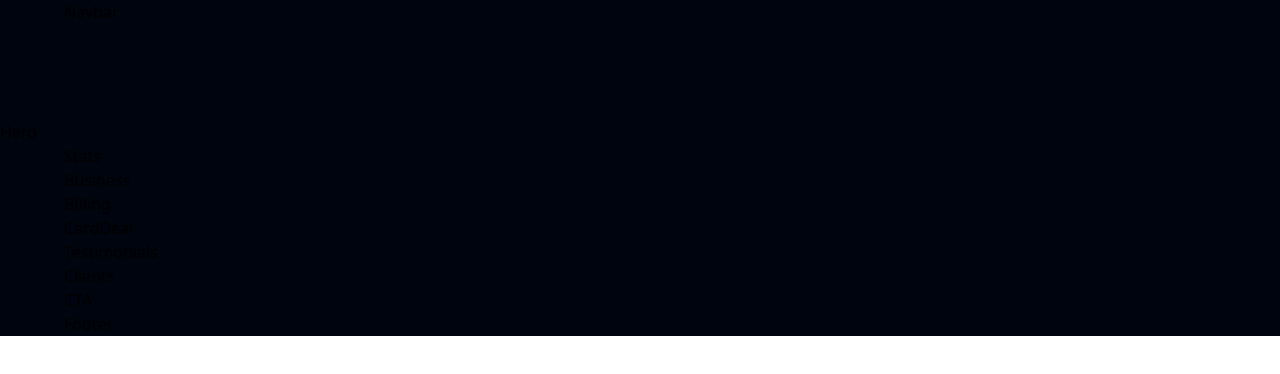
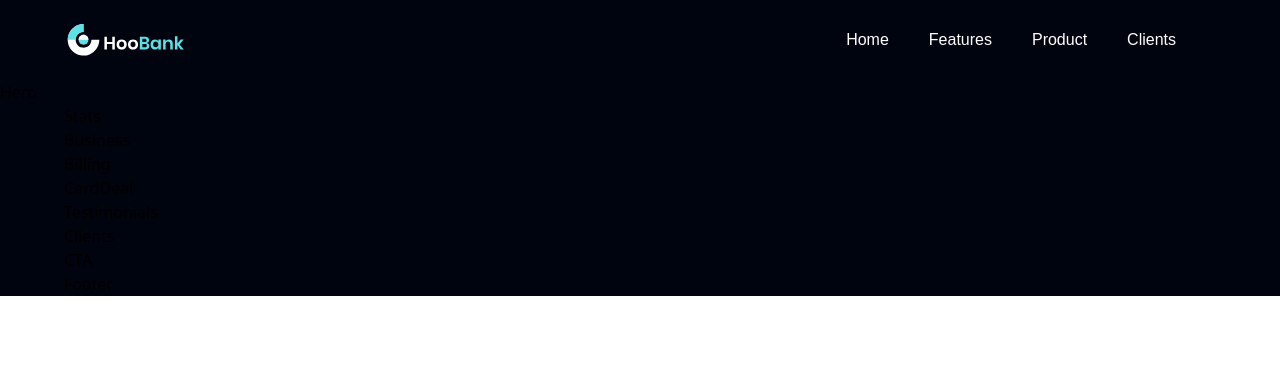
Before and after one commit to naneps/hoo-bank, a React (Vite) app: page / in a window 1280 px wide. Shown: the top 374 px of the page. Built offline with nearby package versions, Linux system fonts and the light colour scheme.

Commit message:
⬆️⬆️⬆️Create Navbar

```diff
--- a/src/components/Navbar.jsx
+++ b/src/components/Navbar.jsx
@@ -1,30 +1,46 @@
-import React from 'react';
-
+import { useState } from "react";
+import { logo, menu, close } from "../assets";
+import { navLinks } from "../constants";
 const Navbar = () => {
+  const [toggle, setToggle] = useState(false);
   return (
-        <nav className="navbar navbar-expand-lg navbar-light bg-light">
-            <a className="navbar-brand" href="#">Navbar</a>
-            <button className="navbar-toggler" type="button" data-toggle="collapse" data-target="#navbarNav" aria-controls="navbarNav" aria-expanded="false" aria-label="Toggle navigation">
-                <span className="navbar-toggler-icon"></span>
-            </button>
-            <div className="collapse navbar-collapse" id="navbarNav">
-                <ul className="navbar-nav">
-                    <li className="nav-item active">
-                        <a className="nav-link" href="#">Home <span className="sr-only">(current)</span></a>
+    <nav className="w-full flex py-6 justify-between items-center navbar">
+      <img src={logo} alg="hooBank" className="w-[124px] h-[32px]" />
+      <ul className="list-none sm:flex hidden justify-end items-center flex-1">
+        {navLinks.map((nav, index) => (
+          <li
+            key={nav.id}
+            className={`font-poppins font-normal cursor-pointer text-[16px] ${
+              index == -navLinks.length - 1 ? "mr-0" : "mr-10"
+            } text-white`}
+          >
+            <a href={`#${nav.id}`}>{nav.title}</a>
           </li>
-                    <li className="nav-item">
-                        <a className="nav-link" href="#">Features</a>
+        ))}
+      </ul>
+      <div className="sm:hidden flex flex-1 justify-end items-center">
+        <img
+          src={toggle ? close : menu}
+          alt=""
+          className="cursor-pointer w-[29px] h-[28px] object-contain "
+            onClick={() => setToggle((prev) => !prev)}
+        />
+        <div className={`${toggle ? 'flex' : 'hidden'} p-6  bg-black-gradient absolute top-20 right-0 mx-4 my-2 min-w-[140px] rounded-xl sidebar`}>
+                  <ul className="list-none flex flex-col justify-center items-center flex-1">
+                      {navLinks.map((nav, index) => (
+                          <li
+                              key={nav.id}
+                              className={`font-poppins font-normal cursor-pointer text-[16px] ${index == -navLinks.length - 1 ? "mb-0" : "mb-4"
+                                  } text-white`}
+                          >
+                              <a href={`#${nav.id}`}>{nav.title}</a>
                           </li>
-                    <li className="nav-item">
-                        <a className="nav-link" href="#">Pricing</a>
-                    </li>
-                    <li className="nav-item">
-                        <a className="nav-link disabled" href="#">Disabled</a>
-                    </li>
+                      ))}
                   </ul>
+        </div>
       </div>
     </nav>
   );
-}
+};
 
 export default Navbar;
```
Lines whose indentation alone changed are shown as unchanged.
